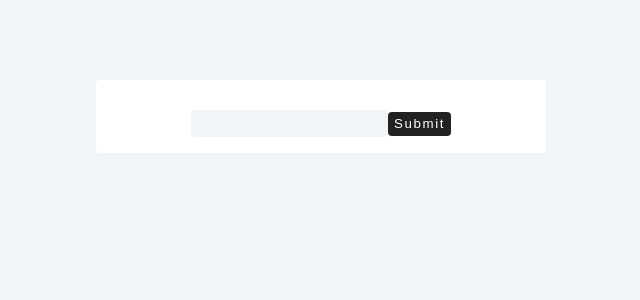
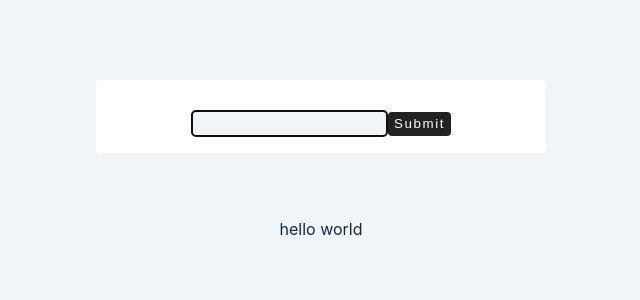
Before and after one commit to Aryan-goel/react-hooks, a React (Create React App) app: page / in a window 1280 px wide. Shown: the top 300 px of the page, without its empty margins (319-959 px from the left). Built offline with nearby package versions, Linux system fonts and the light colour scheme.

Commit message:
useRef useage

```diff
--- a/src/tutorial/5-useRef/setup/1-useRef-basics.js
+++ b/src/tutorial/5-useRef/setup/1-useRef-basics.js
@@ -6,10 +6,16 @@ import React, { useEffect, useRef } from "react";
 
 const UseRefBasics = () => {
   const refContainer = useRef(null);
+  const divContainer = useRef(null);
   const handleSubmit = (e) => {
     e.preventDefault();
     console.log(refContainer.current.value);
+    console.log(divContainer.current);
   };
+  useEffect(() => {
+    console.log(refContainer.current);
+    refContainer.current.focus();
+  });
   console.log(refContainer);
   return (
     <>
@@ -19,6 +25,7 @@ const UseRefBasics = () => {
           <button type="submit">submit</button>
         </div>
       </form>
+      <div ref={divContainer}>hello world</div>
     </>
   );
 };
```
